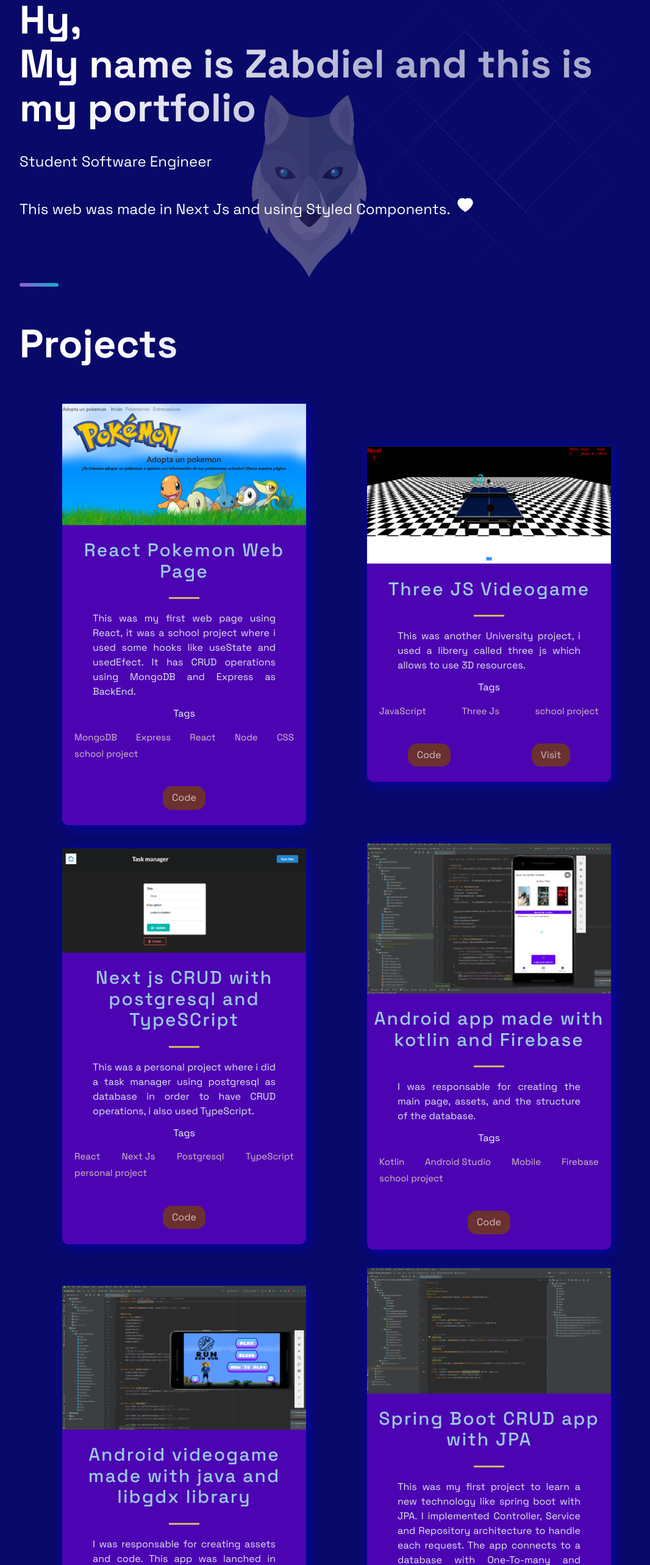
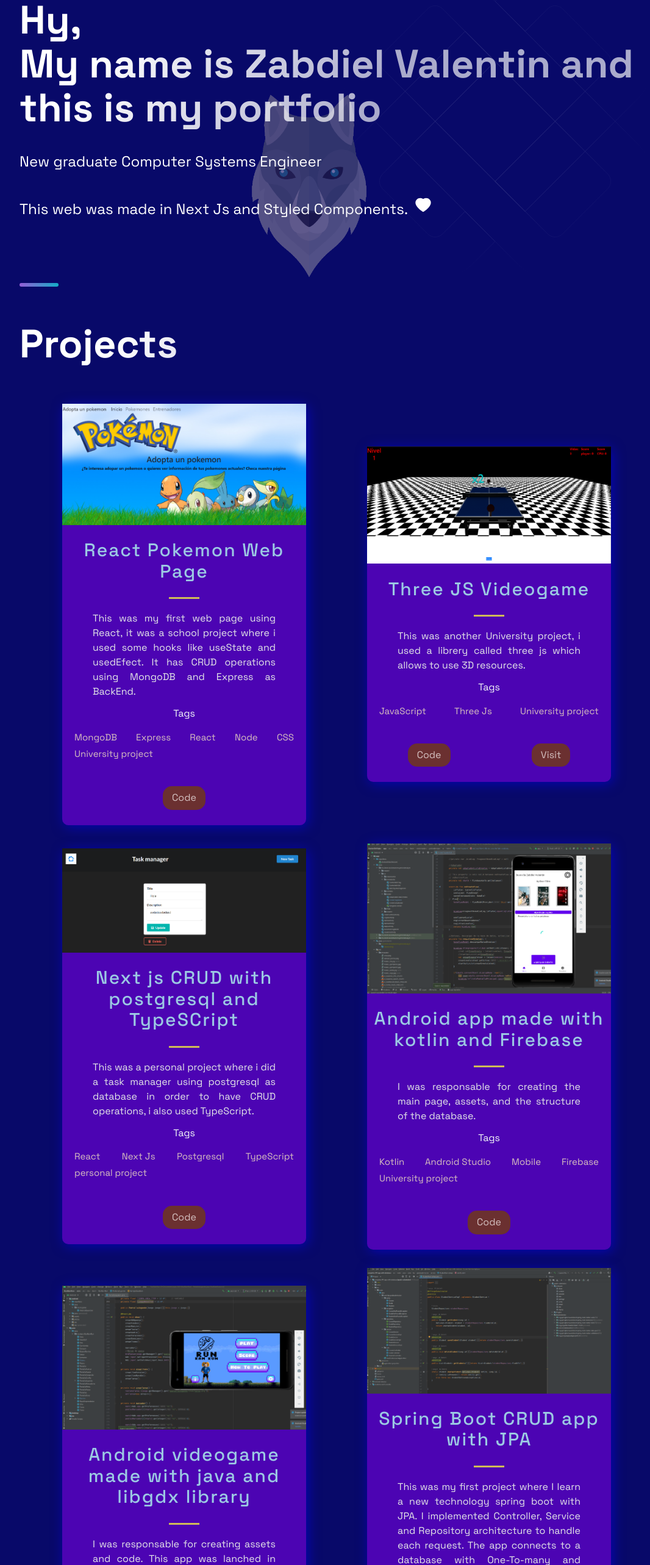
Before and after one commit to ZabdielV/Portfolio_2022_Next_js, a Next.js app: page / in a window 1280 px wide. Shown: the part 173-2739 px from the top of the page at 61% size, without its empty margins (88-1154 px from the left). Built offline with nearby package versions, Linux system fonts and the light colour scheme.

Commit message:
new projects

```diff
--- a/src/components/Footer/Footer.js
+++ b/src/components/Footer/Footer.js
@@ -23,10 +23,10 @@ const Footer = () => {
        {/*    <Slogan>Innovating one project at a time</Slogan> */}
         </CompanyContainer>
         <SocialContainer>
-          <SocialIcons href="https://github.com/ZabdielV">
+          <SocialIcons href="https://github.com/ZabdielV" target="_blank">
             <AiFillGithub size="3rem" />
           </SocialIcons>
-          <SocialIcons href="https://www.linkedin.com/in/zabdiel-valent%C3%ADn-gardu%C3%B1o-vivanco-bb6836207/">
+          <SocialIcons href="https://www.linkedin.com/in/zabdielv/" target="_blank">
             <AiFillLinkedin size="3rem" />
           </SocialIcons>
           {/* <SocialIcons href="https://google.com">
--- a/src/components/Header/Header.js
+++ b/src/components/Header/Header.js
@@ -37,10 +37,10 @@ const Header = () =>  (
       </li>
     </Div2>
       <Div3>
-        <SocialIcons href="https://github.com/ZabdielV">
+        <SocialIcons href="https://github.com/ZabdielV" target="_blank">
           <AiFillGithub size="3rem" />
         </SocialIcons>
-        <SocialIcons href="https://www.linkedin.com/in/zabdielv/">
+        <SocialIcons href="https://www.linkedin.com/in/zabdielv/" target="_blank">
           <AiFillLinkedin size="3rem" />
         </SocialIcons>
 {/*         <SocialIcons href="https://google.com">
--- a/src/components/Hero/Hero.js
+++ b/src/components/Hero/Hero.js
@@ -10,15 +10,15 @@ const Hero = (props) => (
       <LeftSection>
         <SectionTitle main center>
          Hy, <br />
-        My name is Zabdiel and this is my portfolio
+        My name is Zabdiel Valentin and this is my portfolio
         </SectionTitle>
         <SectionText>
-        Student Software Engineer
+        New graduate Computer Systems Engineer
         </SectionText>
 
       {/* <Button onClick={props.handleClick}>Learn More</Button>  */}
       <SectionText>
-        This web was made in Next Js and using Styled Components.
+        This web was made in Next Js and Styled Components.
         <AiFillHeart size="3rem" style={{marginLeft:'10px'}}/>
       </SectionText>
 
--- a/src/components/Technologies/Technologies.js
+++ b/src/components/Technologies/Technologies.js
@@ -1,5 +1,5 @@
 import React from 'react';
-import { DiFirebase, DiReact, DiZend,DiVisualstudio,DiDatabase } from 'react-icons/di';
+import { DiFirebase, DiReact, DiZend,DiVisualstudio,DiDatabase,DiOnedrive } from 'react-icons/di';
 import { Section, SectionDivider, SectionText, SectionTitle } from '../../styles/GlobalComponents';
 import { List,List2, ListContainer, ListItem, ListParagraph, ListTitle } from './TechnologiesStyles';
 
@@ -75,9 +75,8 @@ const Technologies = () =>  (
           <List2>
             <ul>
               <li>C#</li>
-              <li>Java</li>
+              <li>Java/Kotlin</li>
               <li>Python</li>
-              <li>Kotlin</li>
             </ul>
             </List2>
           </ListParagraph>
@@ -94,9 +93,25 @@ const Technologies = () =>  (
             <ul>
               <li>MySQL</li>
               <li>Postgresql</li>
-              <li>SQLServer</li>
-              <li>Firebase</li>
               <li>MongoDB</li>
+            </ul>
+            </List2>
+          </ListParagraph>
+        </ListContainer>
+      </ListItem>
+
+      <ListItem>
+        <picture>
+          <DiOnedrive size="3rem" />
+        </picture>
+        <ListContainer>
+          <ListTitle>DevOps</ListTitle>
+          <ListParagraph>
+          <List2>
+            <ul>
+              <li>Jenkins</li>
+              <li>Docker</li>
+              <li>Aws</li>
             </ul>
             </List2>
           </ListParagraph>
--- a/src/components/TimeLine/TimeLine.js
+++ b/src/components/TimeLine/TimeLine.js
@@ -16,8 +16,8 @@ const Timeline = () => {
     <Section id="about">
       <SectionTitle>About Me</SectionTitle>
       <SectionText>
-     I'm a Software Engineer from Mexico, i'm studying at Tecnologico de Monterrey. I consider myself
-    a passionated person and responsible.
+    I consider myself
+    a passionated person and responsible, open to team work and always learning new technologies.
       </SectionText>
       <ImgCircle>
       <Image
--- a/src/constants/constants.js
+++ b/src/constants/constants.js
@@ -3,7 +3,7 @@ export const projects = [
     title: 'React Pokemon Web Page',
     description: "This was my first web page using React, it was a school project where i used some hooks like useState and usedEfect. It has CRUD operations using MongoDB and Express as BackEnd.",
       image: '/images/1.png',
-      tags: ['MongoDB', 'Express', 'React', 'Node','CSS','school project'],
+      tags: ['MongoDB', 'Express', 'React', 'Node','CSS','University project'],
     source: 'https://google.com',
     visit: 'https://github.com/ZabdielV/front-end-pokemon',
     id: 0
@@ -12,7 +12,7 @@ export const projects = [
     title: 'Three JS Videogame',
     description:"This was another University project, i used a librery called three js which allows to use 3D resources.",
     image: '/images/2.png',
-    tags: ['JavaScript','Three Js','school project'],
+    tags: ['JavaScript','Three Js','University project'],
     source: 'https://profound-cannoli-e68a91.netlify.app',
     visit: 'https://github.com/ZabdielV/proyectoFinal-graficosComputacionales',
     id: 1
@@ -30,7 +30,7 @@ export const projects = [
     title: 'Android app made with kotlin and Firebase',
     description: "I was responsable for creating the main page, assets, and the structure of the database.",
       image: '/images/5.png',
-      tags: ['Kotlin', 'Android Studio','Mobile','Firebase','school project'],
+      tags: ['Kotlin', 'Android Studio','Mobile','Firebase','University project'],
     source: 'https://google.com',
     visit: 'https://github.com/JulioLugo9/GestorDeViajes',
     id: 3
@@ -39,18 +39,27 @@ export const projects = [
     title: 'Android videogame made with java and libgdx library',
     description: "I was responsable for creating assets and code. This app was lanched in playstore.",
       image: '/images/6.png',
-      tags: ['Java', 'Android Studio','Mobile','school project'],
+      tags: ['Java', 'Android Studio','Mobile','University project'],
     source: 'https://play.google.com/store/apps/details?id=mx.rrr.game&hl=es_MX',
     visit: 'https://github.com/ZabdielV/RunRamRun',
     id: 4
   },
   {
     title: 'Spring Boot CRUD app with JPA',
-    description: "This was my first project to learn a new technology like spring boot with JPA. I implemented Controller, Service and Repository architecture to handle each request. The app connects to a database with One-To-many and Many-To-One relations.",
+    description: "This was my first project where I learn a new technology spring boot with JPA. I implemented Controller, Service and Repository architecture to handle each request. The app connects to a database with One-To-many and Many-To-One relations.",
       image: '/images/7.png',
       tags: ['Java','Postgresql', 'IntelliJ','Spring boot','JPA','personal project'],
     source: '',
     visit: 'https://github.com/ZabdielV/JPA-app-Postgresql-Students',
+    id: 5
+  },
+  {
+    title: 'Jenkins pipeline with Maven, AWS and Docker',
+    description: "I deploy Jenkins in docker, created a Declarative pipeline where I run a basic java app, create a docker image from it, upload it to docker hub, and finally deployed it in aws",
+      image: '/images/8.png',
+      tags: ['Jenkins','Maven', 'AWS','Docker','Java','DevOps'],
+    source: '',
+    visit: 'https://github.com/ZabdielV/Jenkins-Pipeline-Docker-Project',
     id: 5
   }
 ];
```
Also changed, not shown: public/images/8.png (added).
